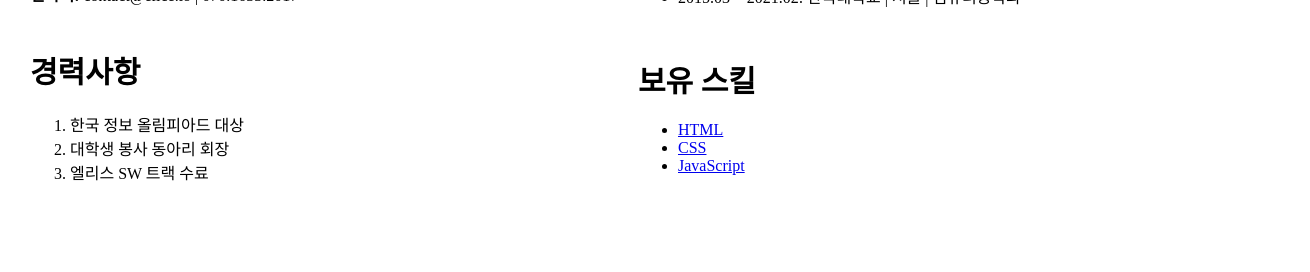
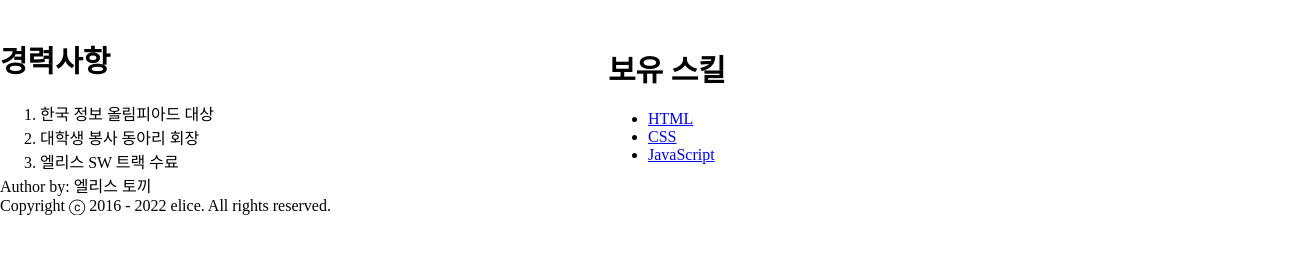
Before and after one commit to ssssubin/self_introduction, a plain HTML site: page index.html in a window 1280 px wide. Shown: the part 666-938 px from the top of the page, 1310 px wide, since content can reach past the window. After the commit the page ends 881 px from the top, so only its background shows below. Drawn offline with Linux system fonts and the light colour scheme.

Commit message:
🐰footer html 코드 추가

```diff
--- a/index.html
+++ b/index.html
@@ -6,6 +6,7 @@
     <title>Self-introduction</title>
     <link rel="stylesheet" href="/css/header.css" />
     <link rel="stylesheet" href="/css/main.css" />
+    <link rel="stylesheet" href="/css/footer.css" />
   </head>
   <body>
     <header>
@@ -27,7 +28,7 @@
           <img id="profile_img" src="/assets/gromit.jpg" alt="profile_img" />
         </div>
       </article>
-      <article id="detail">
+
       <div class="top">
         <section id="sec1">
           <h2>인적사항</h2>
@@ -64,7 +65,12 @@
           </ul>
         </section>
       </div>
-      </article>
     </main>
+    <footer>
+      <p>
+        Author by: 엘리스 토끼<br />Copyright ⓒ 2016 - 2022 elice. All rights
+        reserved.
+      </p>
+    </footer>
   </body>
 </html>
```
Lines whose indentation alone changed are shown as unchanged.
